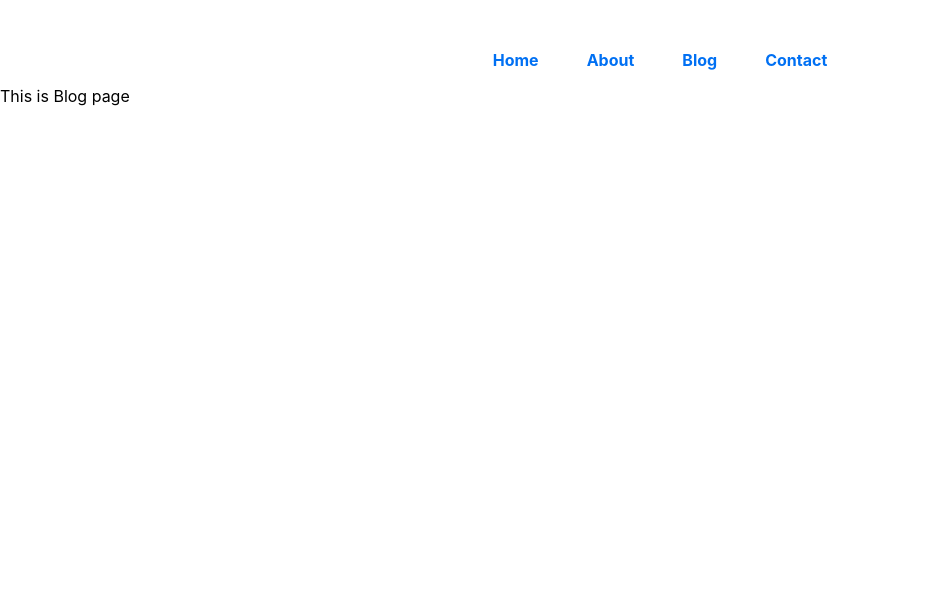
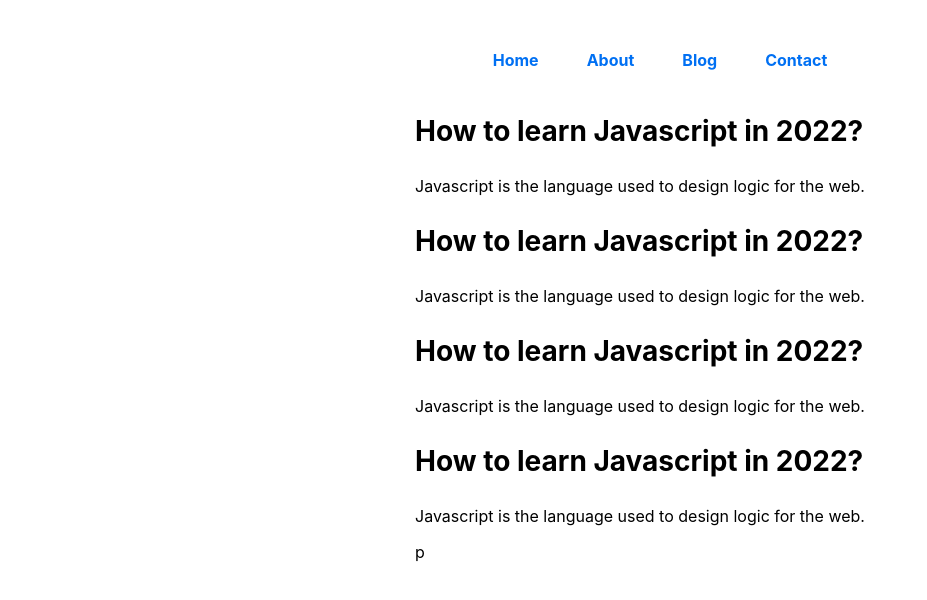
Before and after one commit to kaushal-basnet/LearningNext, a Next.js app: page /blog in a window 1280 px wide. Shown: the top 600 px of the page, without its empty margins (0-927 px from the left). Built offline with nearby package versions, Linux system fonts and the light colour scheme.

Commit message:
creating blog and blogspot

```diff
--- a/pages/blog.js
+++ b/pages/blog.js
@@ -1,6 +1,32 @@
+import Link from "next/link";
 import React from "react";
+import styles from "../styles/Blog.module.css";
 
 const Blog = () => {
-  return <div>This is Blog page </div>;
+  return (
+    <main className={styles.main}>
+      <div className={styles.dummy}>
+        <div className="blogItem">
+          <Link href="/blogspot/learn-next">
+            <h3>How to learn Javascript in 2022?</h3>
+          </Link>
+          <p>Javascript is the language used to design logic for the web.</p>
+        </div>
+        <div className="blogItem">
+          <h3>How to learn Javascript in 2022?</h3>
+          <p>Javascript is the language used to design logic for the web.</p>
+        </div>
+        <div className="blogItem">
+          <h3>How to learn Javascript in 2022?</h3>
+          <p>Javascript is the language used to design logic for the web.</p>
+        </div>
+        <div className="blogItem">
+          <h3>How to learn Javascript in 2022?</h3>
+          <p>Javascript is the language used to design logic for the web.</p>
+        </div>
+        p
+      </div>
+    </main>
+  );
 };
 export default Blog;
--- /dev/null
+++ b/styles/Blog.module.css
@@ -0,0 +1,19 @@
+.main {
+  min-height: 100vh;
+  flex: 1;
+  display: flex;
+  flex-direction: column;
+  justify-content: flex-start;
+  align-items: center;
+  padding: 0 20rem;
+}
+
+.dummy h2 {
+  font-size: 38px;
+  display: flex;
+  justify-content: center;
+}
+.dummy h3 {
+  cursor: pointer;
+  font-size: 28px;
+}
```
Also changed, not shown: pages/blogspot/[slug].js (+17 -2 lines).
